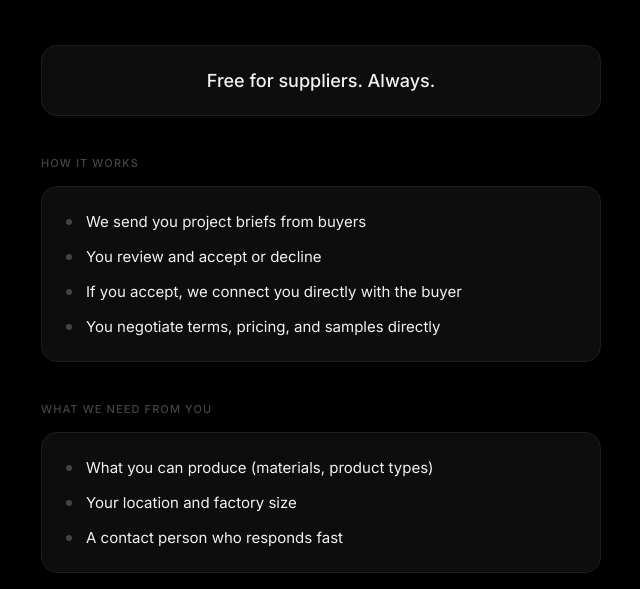
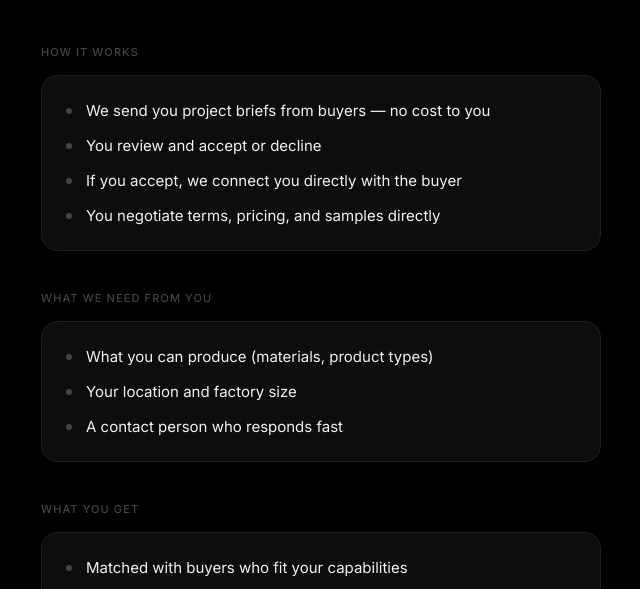
Before and after one commit to Pytro001/airsup, a website: page docs-suppliers.html in a window 1280 px wide. Shown: the part 202-791 px from the top of the page, without its empty margins (319-959 px from the left). Drawn offline with Linux system fonts and the light colour scheme.

Commit message:
Remove free banner, fold no-cost message into first how-it-works item
Co-Authored-By: Claude Sonnet 4.6 <noreply@anthropic.com>

```diff
--- a/docs-suppliers.html
+++ b/docs-suppliers.html
@@ -122,17 +122,6 @@
       line-height: 1.4;
     }
 
-    .free-banner {
-      width: 100%;
-      background: #0d0d0d;
-      border: 1px solid #1e1e1e;
-      border-radius: 16px;
-      padding: 24px;
-      text-align: center;
-      font-size: 18px;
-      font-weight: 500;
-    }
-
     .cta-wrap {
       margin-top: 8px;
       display: flex;
@@ -180,15 +169,11 @@
 
   <div class="sections">
 
-    <div class="free-banner" data-en="Free for suppliers. Always." data-cn="供应商完全免费，永久免费。">
-      Free for suppliers. Always.
-    </div>
-
     <div>
       <div class="section-label" data-en="How it works" data-cn="流程说明">How it works</div>
       <div class="card">
         <div class="row">
-          <div class="item"><div class="item-dot"></div><div class="item-text" data-en="We send you project briefs from buyers" data-cn="我们将买家的项目需求发给您">We send you project briefs from buyers</div></div>
+          <div class="item"><div class="item-dot"></div><div class="item-text" data-en="We send you project briefs from buyers — no cost to you" data-cn="我们将买家的项目需求发给您，对您完全免费">We send you project briefs from buyers — no cost to you</div></div>
           <div class="item"><div class="item-dot"></div><div class="item-text" data-en="You review and accept or decline" data-cn="您查看后决定是否接受">You review and accept or decline</div></div>
           <div class="item"><div class="item-dot"></div><div class="item-text" data-en="If you accept, we connect you directly with the buyer" data-cn="如果接受，我们直接将您与买家对接">If you accept, we connect you directly with the buyer</div></div>
           <div class="item"><div class="item-dot"></div><div class="item-text" data-en="You negotiate terms, pricing, and samples directly" data-cn="您直接与买家谈条款、价格和样品">You negotiate terms, pricing, and samples directly</div></div>
```
